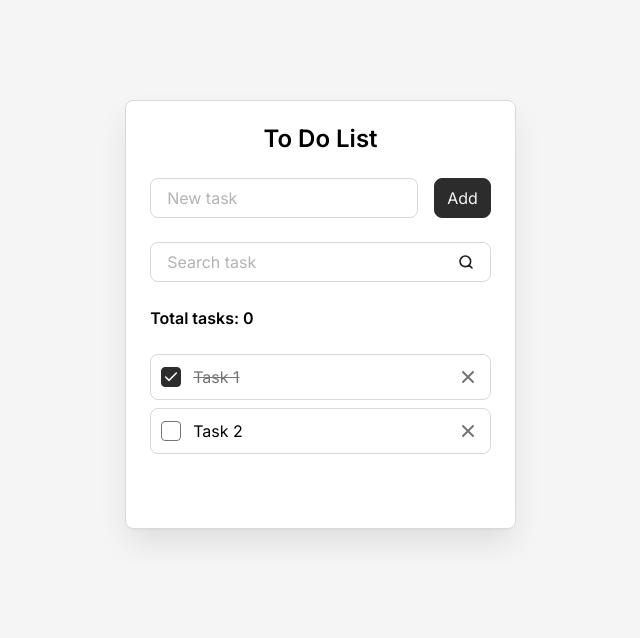
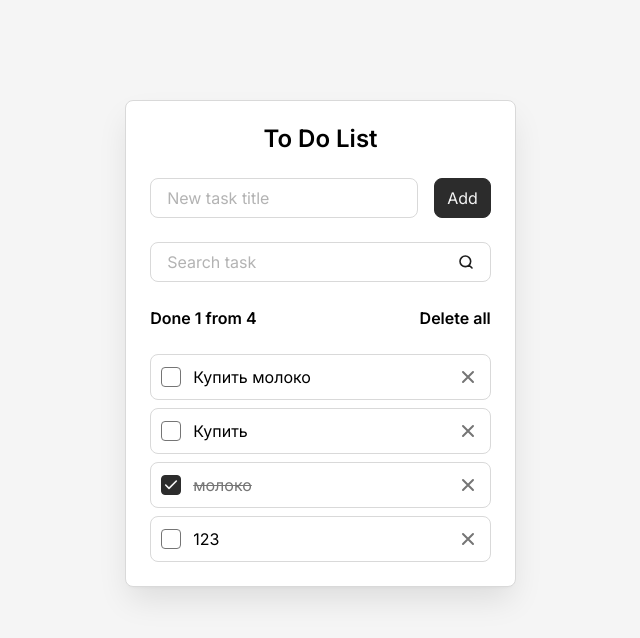
Before and after one commit to Magurin/react_to_do_list, a React (Vite) app: page / in a window 1280 px wide. Shown: the top 638 px of the page, without its empty margins (312-952 px from the left). Built offline with nearby package versions, Linux system fonts and the light colour scheme.

Commit message:
add props

```diff
--- a/index.html
+++ b/index.html
@@ -3,7 +3,7 @@
   <head>
     <meta charset="UTF-8" />
     <meta name="viewport" content="width=device-width, initial-scale=1.0" />
-    <title>Vite + React</title>
+    <title>React Todo</title>
   </head>
   <body>
     <div id="root"></div>
--- a/src/components/AddFormTask.jsx
+++ b/src/components/AddFormTask.jsx
@@ -4,8 +4,16 @@ import Field from "./Field"
 const AddFormTask = () => {
     return (
         <form className="todo__form">
-            <Field />
-            <Button />
+            <Field
+                className="todo__field"
+                label="New task title"
+                id="new-task"
+            />
+            <Button
+                type="submit"
+            >
+                Add
+            </Button>
         </form>
     )
 }
--- a/src/components/Button.jsx
+++ b/src/components/Button.jsx
@@ -1,10 +1,16 @@
-const Button = () => {
+const Button = (props) => {
+    const {
+        className = '',
+        type = 'button',
+        children,
+    } = props
+
     return (
         <button
-            className="button"
-            type="submit"
+            className={`button ${className}`}
+            type={type}
         >
-            Add
+            {children}
         </button>
     )
 }
--- a/src/components/Field.jsx
+++ b/src/components/Field.jsx
@@ -1,17 +1,25 @@
-const Field = () => {
-    return (
-        <div className="todo__field field">
+const Field = (props) => {
+  const {
+    className,
+    id,
+    label,
+    type = 'text',
+  } = props
+
+  return (
+        <div className={`field ${className}`}>
           <label
             className="field__label"
-            htmlFor="new-task"
+            htmlFor={id}
           >
-            New task
+            {label}
           </label>
           <input
             className="field__input"
-            id="new-task"
+            id={id}
             placeholder=" "
             autoComplete="off"
+            type={type}
           />
         </div>
     )
--- a/src/components/SearchTaskForm.jsx
+++ b/src/components/SearchTaskForm.jsx
@@ -1,21 +1,15 @@
+import Button from "./Button"
+import Field from "./Field"
+
 const SearchTaskForm = () => {
     return (
         <form className="todo__form">
-            <div className="todo__field field">
-            <label
-                className="field__label"
-                htmlFor="search-task"
-            >
-                Search task
-            </label>
-            <input
-                className="field__input"
+            <Field
+                className="todo__field"
+                label="Search task"
                 id="search-task"
-                placeholder=" "
-                autoComplete="off"
                 type="search"
             />
-            </div>
         </form>
     )
 }
--- a/src/components/Todo.jsx
+++ b/src/components/Todo.jsx
@@ -4,13 +4,23 @@ import TodoInfo from "./TodoInfo"
 import TodoList from "./TodoList"
 
 const Todo = () => {
+  const tasks = [
+    { id: 'task-1', title: 'Купить молоко', isDone: false },
+    { id: 'task-2', title: 'Купить', isDone: false },
+    { id: 'task-3', title: 'молоко', isDone: true },
+    { id: 'task-4', title: '123', isDone: false },
+  ]
+
   return (
     <div className="todo">
       <h1 className="todo__title">To Do List</h1>
       <AddFormTask />
       <SearchTaskForm />
-      <TodoInfo />
-      <TodoList />
+      <TodoInfo
+        total={tasks.length}
+        done={tasks.filter(({ isDone }) => isDone).length}
+      />
+      <TodoList tasks={tasks}/>
     </div>
   )
 }
--- a/src/components/TodoInfo.jsx
+++ b/src/components/TodoInfo.jsx
@@ -1,8 +1,24 @@
-const TodoInfo = () => {
+const TodoInfo = (props) => {
+    const {
+        total,
+        done,
+    } = props
+
+    const hasTasks = total > 0
+
     return (
         <div className="todo__info">
-            <div className="todo__total-tasks">Total tasks: <span>0</span></div>
-            <button className="todo__delete-all-button" type="button">Delete all</button>
+            <div className="todo__total-tasks">
+                Done {done} from {total}
+            </div>
+            {hasTasks && (
+                <button
+                    className="todo__delete-all-button"
+                    type="button"
+                >
+                    Delete all
+                </button>
+            )}
         </div>
     )
 }
--- a/src/components/TodoItem.jsx
+++ b/src/components/TodoItem.jsx
@@ -1,17 +1,25 @@
-const TodoItem = () => {
+const TodoItem = (props) => {
+    const {
+        className = '',
+        id,
+        title,
+        isDone,
+    } = props
+
     return (
-        <li className="todo__item todo-item">
+        <li className={`todo-item ${className}`}>
             <input
                 className="todo-item__checkbox"
-                id="task-1"
+                id={id}
                 type="checkbox"
-                checked
+                checked={isDone}
+                readOnly
             />
             <label
                 className="todo-item__label"
-                htmlFor="task-1"
+                htmlFor={id}
             >
-                Task 1
+                {title}
             </label>
             <button
                 className="todo-item__delete-button"
--- a/src/components/TodoList.jsx
+++ b/src/components/TodoList.jsx
@@ -1,6 +1,10 @@
 import TodoItem from "./TodoItem"
 
-const TodoList = () => {
+const TodoList = (props) => {
+    const {
+        tasks = [],
+    } = props
+
     const hasTasks = true
 
     if (!hasTasks) {
@@ -9,42 +13,14 @@ const TodoList = () => {
 
     return (
         <ul className="todo__list">
-            <TodoItem />
-            <li className="todo__item todo-item">
-                <input
-                    className="todo-item__checkbox"
-                    id="task-2"
-                    type="checkbox"
+            {tasks.map((task) => (
+                <TodoItem
+                    className="todo__item"
+                    key={task.id}
+                    {...task}
                 />
-                <label
-                    className="todo-item__label"
-                    htmlFor="task-2"
-                >
-                    Task 2
-                </label>
-                <button
-                    className="todo-item__delete-button"
-                    aria-label="Delete"
-                    title="Delete"
-                >
-                    <svg
-                    width="20"
-                    height="20"
-                    viewBox="0 0 20 20"
-                    fill="none"
-                    xmlns="http://www.w3.org/2000/svg"
-                    >
-                    <path
-                        d="M15 5L5 15M5 5L15 15"
-                        stroke="#757575"
-                        strokeWidth="2"
-                        strokeLinecap="round"
-                        strokeLinejoin="round"
-                    />
-                    </svg>
-                </button>
-            </li>
-      </ul>
+            ))}
+        </ul>
     )
 }
 
--- a/src/styles/components/todo.css
+++ b/src/styles/components/todo.css
@@ -44,11 +44,6 @@
   &:hover {
     color: var(--color-gray-4);
   }
-
-  &:not(.is-visible) {
-    opacity: 0;
-    visibility: hidden;
-  }
 }
 
 .todo__list,
```
